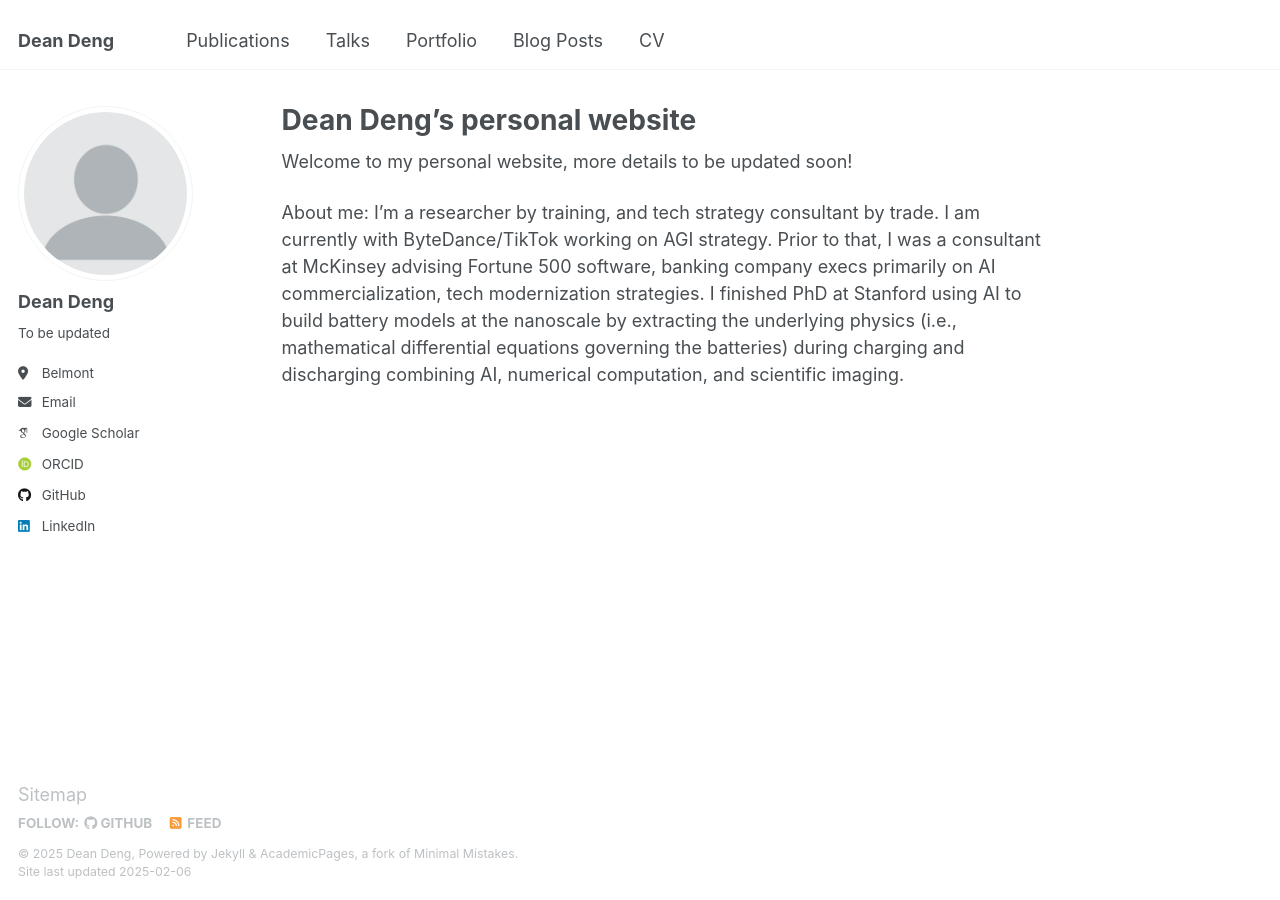
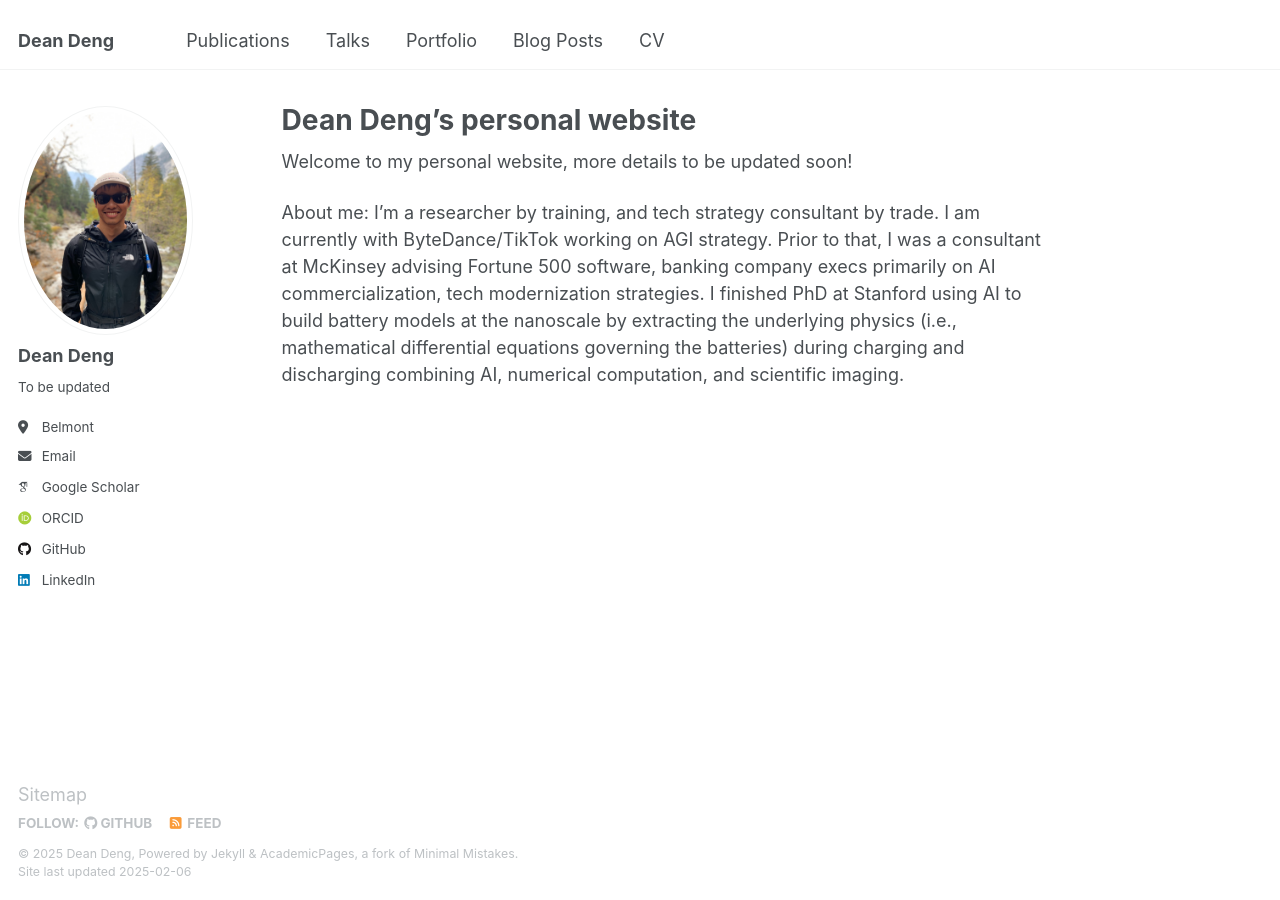
Before and after one commit to dhtdean/home, a Jekyll site: the page built from _pages/about.md, in a window 1280 px wide. Built offline with Jekyll 4.4.1, drawn with Linux system fonts in a browser that asks for light colours; some web fonts are replaced.

Commit message:
Update _config.yml

```diff
--- a/_config.yml
+++ b/_config.yml
@@ -22,7 +22,7 @@
 #               Additional customization can be done by editing /_includes/author-profile.html
 author:
   # Biographic information
-  avatar           : "profile.png"
+  avatar           : "profile_self.png"
   name             : "Dean Deng"
   pronouns         : # example: "she/her"
   bio              : "To be updated"
```
